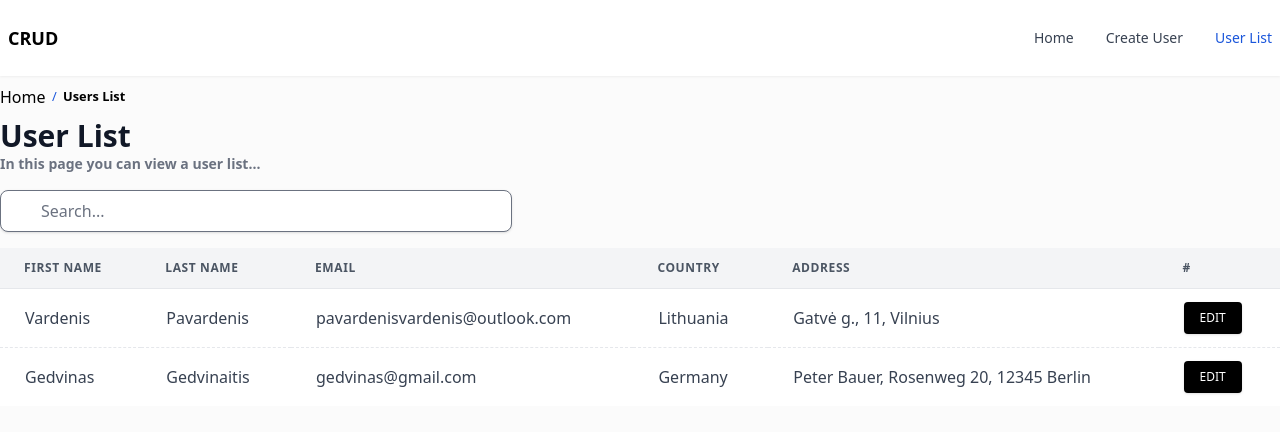
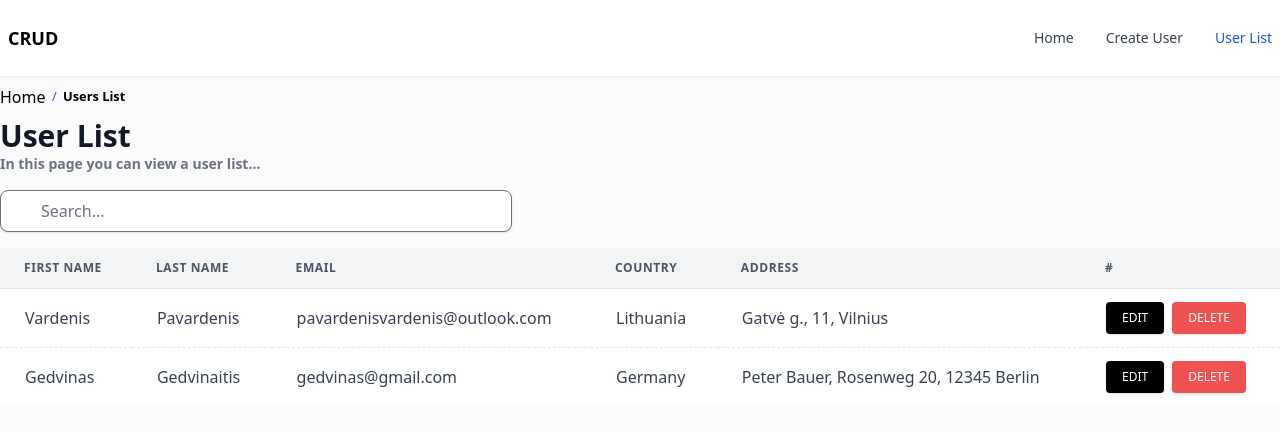
Before and after one commit to vDomas777/task, a Vue app: page /list in a window 1280 px wide. Shown: the top 432 px of the page. Built offline with nearby package versions, Linux system fonts and the light colour scheme.

Commit message:
User delete method

```diff
--- a/src/App.vue
+++ b/src/App.vue
@@ -3,8 +3,6 @@
 </template>
 
 <script>
-
-
 export default {
   name: 'App',
   components: {
--- a/src/components/tables/UserListTable/UserListTable.vue
+++ b/src/components/tables/UserListTable/UserListTable.vue
@@ -35,6 +35,7 @@
                     </data-cell>
                     <data-cell>
                         <edit-button title="Edit" :index="index" />
+                        <delete-button @click="removeUser(index)" title="Delete" class="ml-2"/>
                     </data-cell>
                 </tr>
             </tbody>
@@ -43,14 +44,17 @@
 </template>
 <script>
 import EditButton from './buttons/EditButton.vue'
+import DeleteButton from './buttons/DeleteButton.vue'
 import DataCell from './DataCell.vue'
 import SearchBar from './SearchBar.vue'
+import User  from '@/modules/users'
 export default {
     props: {
         users: Array,
     },
     components: {
         EditButton,
+        DeleteButton,
         DataCell,
         SearchBar
     },
@@ -81,6 +85,14 @@ export default {
             ],
         }
     },
+    methods: {
+        removeUser(index) {
+            if(confirm("Do you really want to delete user?")) {
+                User.deleteUser(index)
+                this.$forceUpdate()
+            }
+        },
+    },
     computed: {
         filteredUsers() {
             let usr = this.users;
--- /dev/null
+++ b/src/components/tables/UserListTable/buttons/DeleteButton.vue
@@ -0,0 +1,13 @@
+<template>
+    <div class="cursor-pointer inline-block px-4 py-1 text-xs font-medium leading-6 text-center text-white uppercase transition bg-red-500 rounded shadow ripple waves-light hover:shadow-lg focus:outline-none">
+        {{ title }}
+    </div>
+</template>
+<script>
+export default {
+    props: {
+        title: String,
+        index: Number
+    },
+}
+</script>
--- a/src/components/tables/UserListTable/buttons/EditButton.vue
+++ b/src/components/tables/UserListTable/buttons/EditButton.vue
@@ -1,5 +1,5 @@
 <template>
-    <router-link :to="'/list/edit/' + index" class="inline-block px-4 py-1 text-xs font-medium leading-6 text-center text-white uppercase transition bg-black rounded shadow ripple waves-light hover:shadow-lg focus:outline-none hover:bg-black">
+    <router-link :to="'/list/edit/' + index" class="inline-block px-4 py-1 text-xs font-medium leading-6 text-center text-white uppercase transition bg-black rounded shadow ripple waves-light hover:shadow-lg focus:outline-none">
         {{ title }}
     </router-link>
 </template>
--- a/src/modules/users.js
+++ b/src/modules/users.js
@@ -19,11 +19,15 @@ const User = {
     getUsers() {
         return list
     },
-    getUser(id) {
-        return list[id]
+    getUser(index) {
+        return list[index]
     },
     addUser(data) {
         list.push(data)
+    },
+    deleteUser(index) {
+        list.splice(index, 1);
+        console.log(list)
     }
 }
 
```
